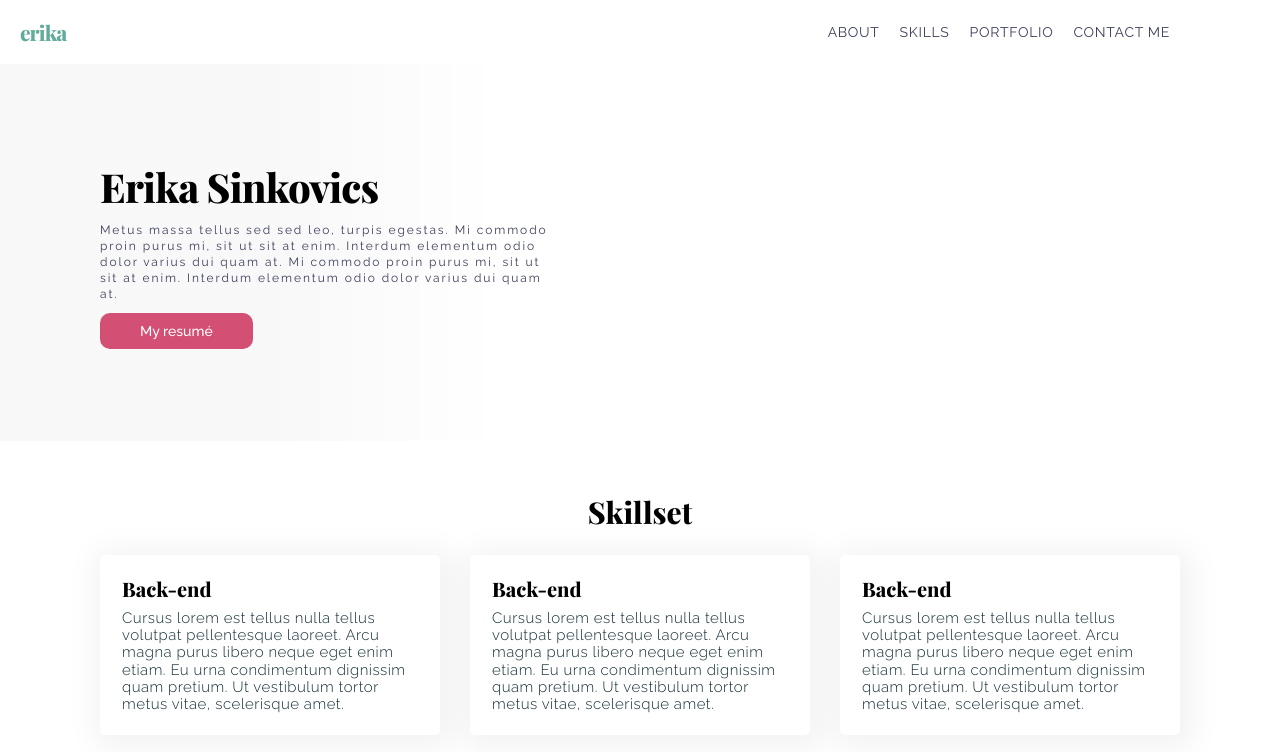
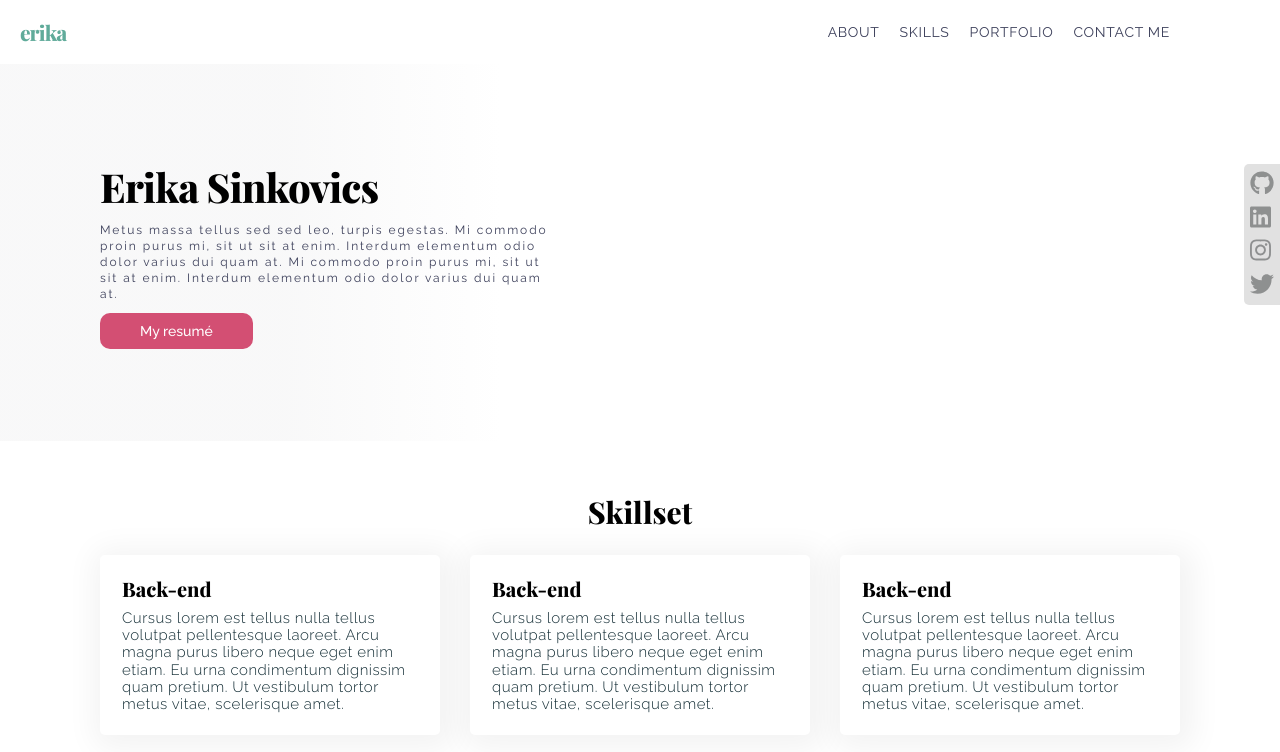
Before and after one commit to erikasinkovics/portfolio, a Gatsby site: page / in a window 1280 px wide. Built offline with nearby package versions, Linux system fonts and the light colour scheme; Gatsby itself is replaced by a stand-in of ours.

Commit message:
Added links to social media with FontAwsome

```diff
--- a/package.json
+++ b/package.json
@@ -4,6 +4,10 @@
   "description": "This is the portfolio website of full-stack developer, Erika Sinkovics.",
   "author": "Erika Sinkovics <erika.sinkovics@outlook.com>",
   "dependencies": {
+    "@fortawesome/fontawesome-svg-core": "^1.2.30",
+    "@fortawesome/free-brands-svg-icons": "^5.14.0",
+    "@fortawesome/free-solid-svg-icons": "^5.14.0",
+    "@fortawesome/react-fontawesome": "^0.1.11",
     "gatsby": "^2.17.4",
     "gatsby-image": "^2.2.29",
     "gatsby-plugin-manifest": "^2.2.23",
--- a/src/components/socials.js
+++ b/src/components/socials.js
@@ -0,0 +1,16 @@
+import React from "react"
+import { Link } from "gatsby"
+import { FontAwesomeIcon } from '@fortawesome/react-fontawesome'
+import { faTwitter, faInstagram, faLinkedin, faGithub } from '@fortawesome/free-brands-svg-icons'
+
+
+const Socials = () => (
+  <div className="socials">
+    <Link to="#"><FontAwesomeIcon icon={faGithub} /></Link>
+    <Link to="#"><FontAwesomeIcon icon={faLinkedin} /></Link>
+    <Link to="#"><FontAwesomeIcon icon={faInstagram} /></Link>
+    <Link to="#"><FontAwesomeIcon icon={faTwitter} /></Link>
+  </div>
+)
+
+export default Socials
--- a/src/pages/index.js
+++ b/src/pages/index.js
@@ -6,12 +6,14 @@ import "../styles/styles.scss"
 import "normalize.css"
 
 import Navbar from "../components/navbar.js"
+import Socials from "../components/socials.js"
 import Intro from "../components/intro.js"
 import Skills from "../components/skills.js"
 
 const IndexPage = () => (
   <div>
     <Navbar/>
+    <Socials/>
     <Intro/>
     <Skills/>
   </div>
--- a/src/styles/components/socials.scss
+++ b/src/styles/components/socials.scss
@@ -0,0 +1,20 @@
+.socials {
+     float: right;
+     margin-top: 100px;
+     position: sticky;
+     display: flex;
+     flex-direction: column;
+     justify-content: space-evenly;
+     background-color: rgba(196, 196, 196, 0.5);
+     padding: 3px;
+     border-radius: 5px 0px 0px 5px;
+     a {
+          font-size: 24px;
+          color: #15181A;
+          opacity: 0.4;
+          padding: 3px;
+     }
+     a:hover {
+          opacity: 0.2;
+     }
+}
--- a/src/styles/styles.scss
+++ b/src/styles/styles.scss
@@ -12,6 +12,8 @@
 @import "components/navbar";
 @import "components/profile-picture";
 @import "components/skills";
+@import "components/socials";
+
 
 
 // Global styles
```
Also changed, not shown: 2 other files.
